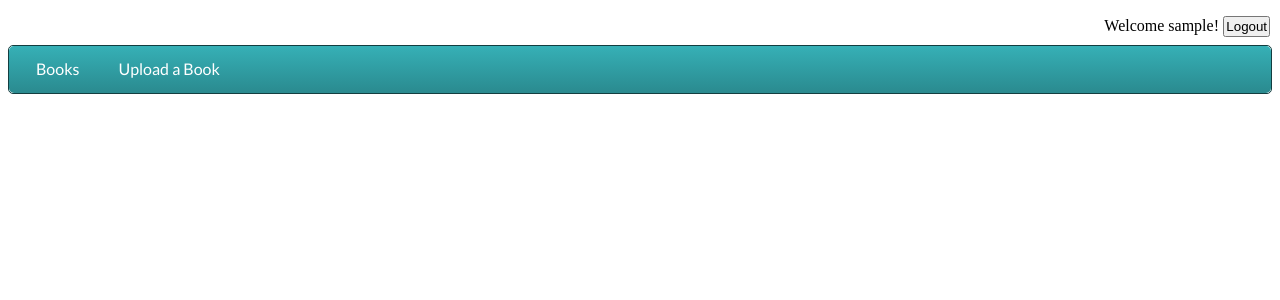
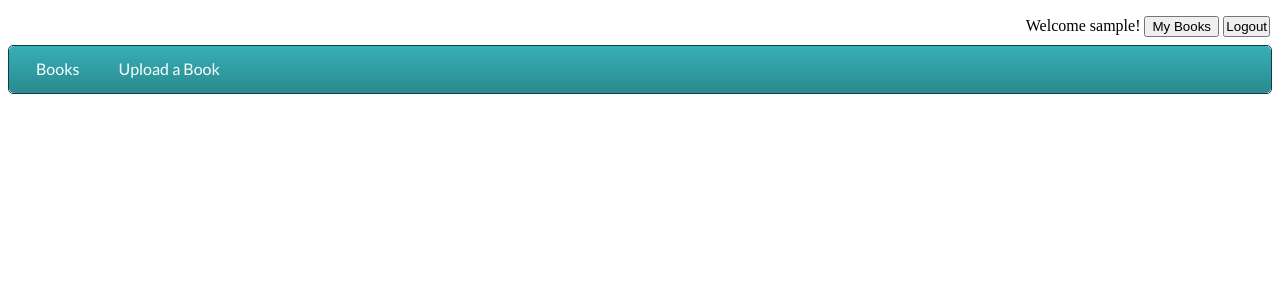
Before and after one commit to Thulebona/Used-books, a PHP site: page /Index.php in a window 1280 px wide. Shown: the top 300 px of the page. Run offline with PHP 8.4, Linux system fonts and the light colour scheme; the visitor is signed in with stand-in values (Sample User, id 1); data that the repository does not hold is empty.

Commit message:
added my books button once logged in

```diff
--- a/header.php
+++ b/header.php
@@ -16,6 +16,7 @@ function genUserBar()
 			<div id = "loginDiv">
 				<div id = "innerLoginDiv">
 					Welcome <?php echo getLoggedInUsername() ?>!
+					<button id = 'buttonMyBooks'>My Books</button>
 					<button id = 'buttonLogout' onclick = "logout()"> Logout </button>
 				</div>
 			</div>
--- a/js/user.js
+++ b/js/user.js
@@ -32,6 +32,7 @@ function login()
         document.getElementById("loginDiv").innerHTML =
         "<div id = 'innerLoginDiv'>"+
           "Welcome " + username + "! " +
+          "<button id = 'buttonMyBooks'> My Books </button>" +
           "<button id = 'buttonLogout'> Logout </button>" +
         "</div>";
         document.getElementById("buttonLogout").addEventListener("click", logout);
```
